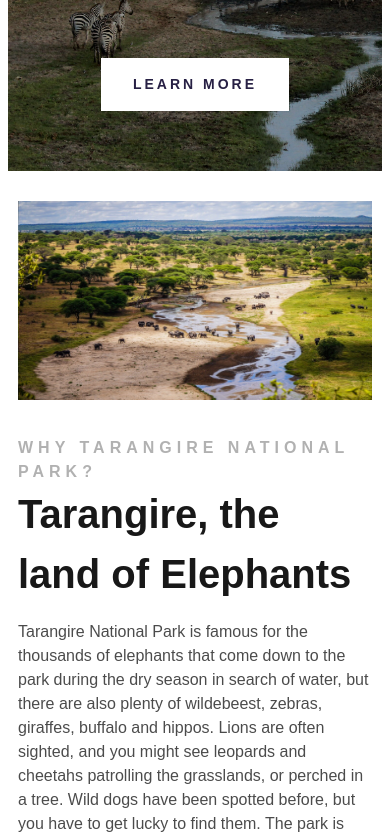
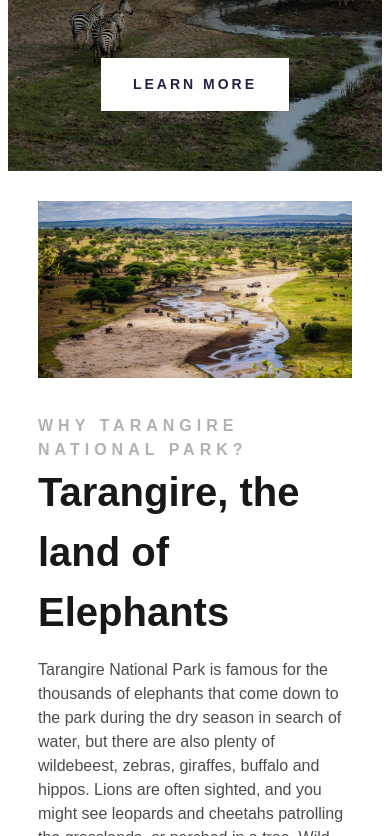
Before and after one commit to avr87/Travel-Project-Responsive-Add-On, a plain HTML site: page index.html in a window 390 px wide. Shown: the part 264-1100 px from the top of the page. Drawn offline with Linux system fonts and the light colour scheme; a script that the page names is missing.

Commit message:
changed the padding to center the page on small devices

```diff
--- a/style.css
+++ b/style.css
@@ -204,13 +204,13 @@ footer a {
     grid-gap: 32px;
   }
   section {
-    padding: 30px 10px;
+    padding: 30px ;
   }
   .card-header img{
     display:none;
   }
   .embed{
-    aspect-ratio: 16/9;
+    aspect-ratio: 16 / 9;
   }
 
 
```
